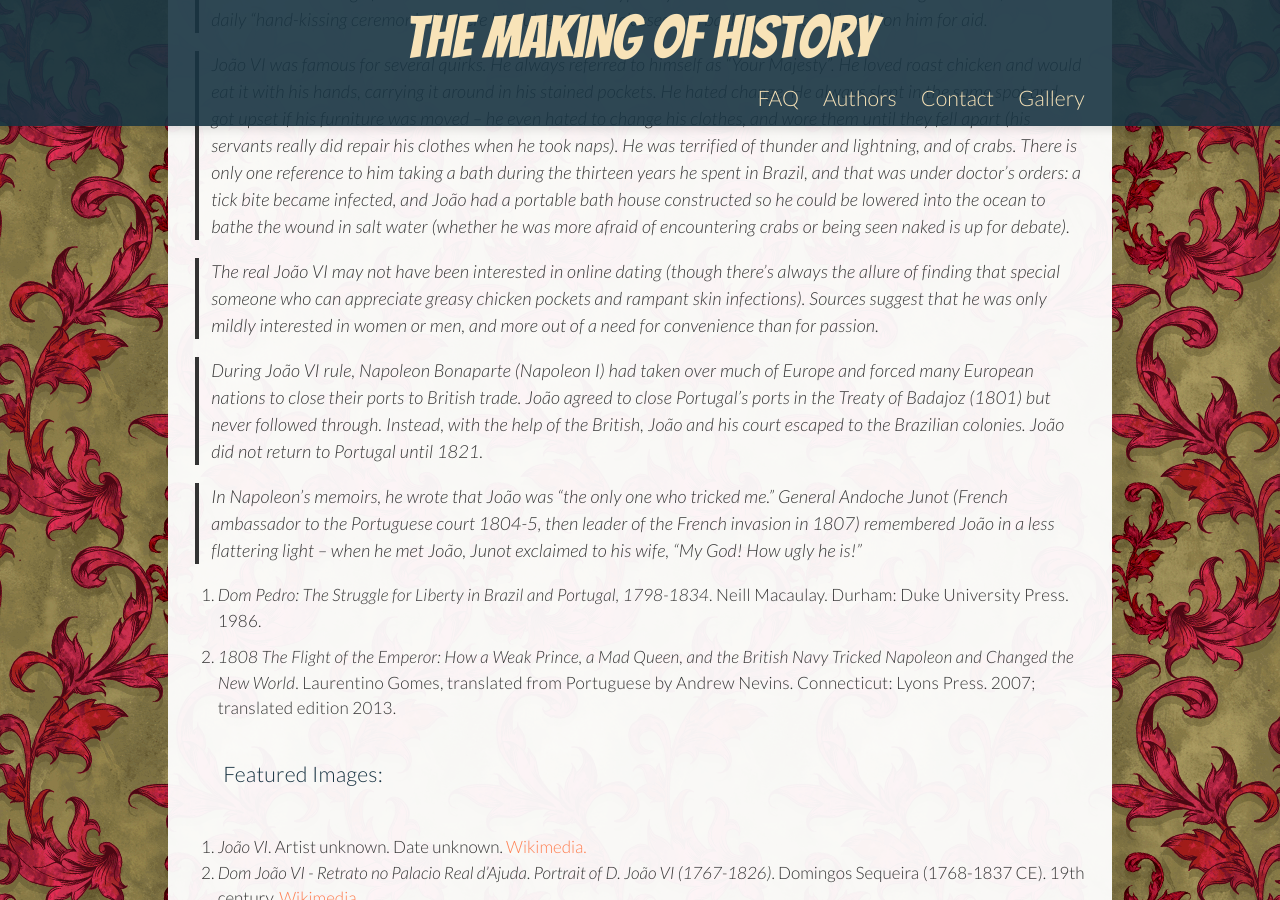
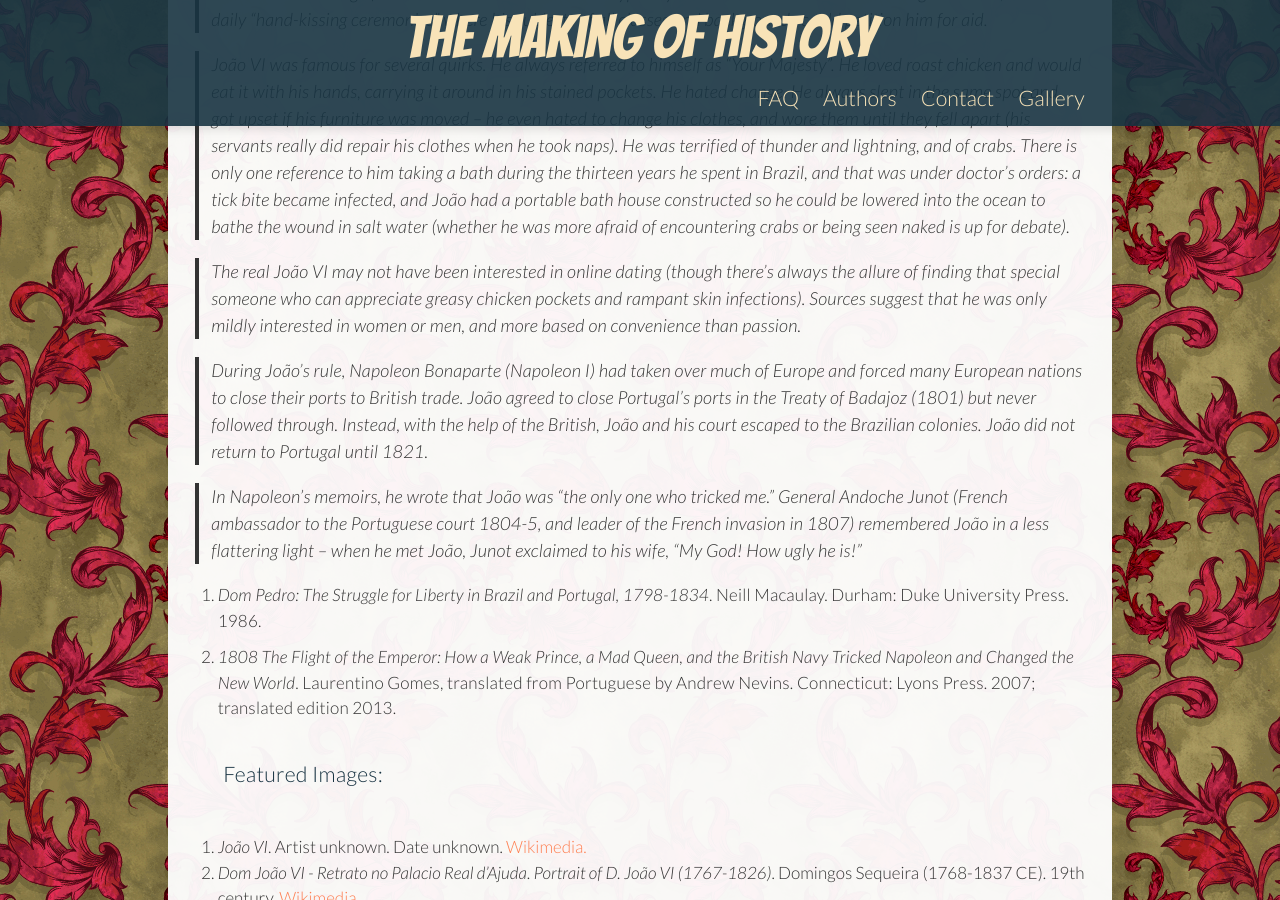
Before and after one commit to benadamstyles/making-of-history, a Jekyll site: the page built from _posts/2015-06-19-historic-hotties-dom-joao-vi-king-john-vi.md, in a window 1280 px wide and 900 px high, scrolled down 1027 px. Built offline with Jekyll 4.4.1, drawn with Linux system fonts in a browser that asks for light colours; some web fonts are replaced.

Commit message:
Updated 2015-06-19-historic-hotties-dom-joao-vi-king-john-vi.md

```diff
--- a/_posts/2015-06-19-historic-hotties-dom-joao-vi-king-john-vi.md
+++ b/_posts/2015-06-19-historic-hotties-dom-joao-vi-king-john-vi.md
@@ -20,11 +20,11 @@
 
 > João VI was famous for several quirks. He always referred to himself as “Your Majesty”. He loved roast chicken and would eat it with his hands, carrying it around in his stained pockets. He hated change. He always slept in the same spot and got upset if his furniture was moved -- he even hated to change his clothes, and wore them until they fell apart (his servants really did repair his clothes when he took naps). He was terrified of thunder and lightning, and of crabs. There is only one reference to him taking a bath during the thirteen years he spent in Brazil, and that was under doctor’s orders: a tick bite became infected, and João had a portable bath house constructed so he could be lowered into the ocean to bathe the wound in salt water (whether he was more afraid of encountering crabs or being seen naked is up for debate).
 
-> The real João VI may not have been interested in online dating (though there’s always the allure of finding that special someone who can appreciate greasy chicken pockets and rampant skin infections). Sources suggest that he was only mildly interested in women or men, and more out of a need for convenience than for passion.
+> The real João VI may not have been interested in online dating (though there’s always the allure of finding that special someone who can appreciate greasy chicken pockets and rampant skin infections). Sources suggest that he was only mildly interested in women or men, and more based on convenience than  passion.
 
-> During João VI rule, Napoleon Bonaparte (Napoleon I) had taken over much of Europe and forced many European nations to close their ports to British trade. João agreed to close Portugal’s ports in the Treaty of Badajoz (1801)  but never followed through. Instead, with the help of the British, João and his court escaped to the Brazilian colonies. João did not return to Portugal until 1821.
+> During João's rule, Napoleon Bonaparte (Napoleon I) had taken over much of Europe and forced many European nations to close their ports to British trade. João agreed to close Portugal’s ports in the Treaty of Badajoz (1801)  but never followed through. Instead, with the help of the British, João and his court escaped to the Brazilian colonies. João did not return to Portugal until 1821.
 
-> In Napoleon’s memoirs, he wrote that João was “the only one who tricked me.” General Andoche Junot (French ambassador to the Portuguese court 1804-5, then leader of the French invasion in 1807) remembered João in a less flattering light -- when he met João, Junot exclaimed to his wife, “My God! How ugly he is!”
+> In Napoleon’s memoirs, he wrote that João was “the only one who tricked me.” General Andoche Junot (French ambassador to the Portuguese court 1804-5, and leader of the French invasion in 1807) remembered João in a less flattering light -- when he met João, Junot exclaimed to his wife, “My God! How ugly he is!”
 
 1. _Dom Pedro: The Struggle for Liberty in Brazil and Portugal, 1798-1834_. Neill Macaulay. Durham: Duke University Press. 1986.
 
```
